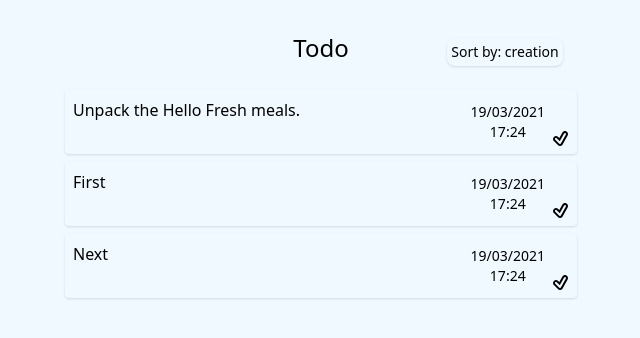
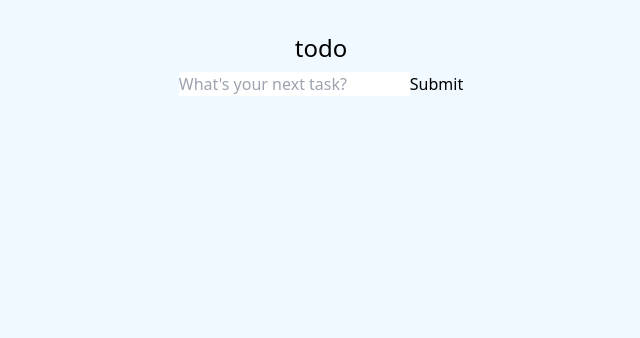
Before and after one commit to CharlesEkkel/my-todo, a React (Vite) app: page / in a window 1280 px wide. Shown: the top 338 px of the page, without its empty margins (319-959 px from the left). Built offline with nearby package versions, Linux system fonts and the light colour scheme.

Commit message:
feat: start using new style

```diff
--- a/package.json
+++ b/package.json
@@ -13,6 +13,7 @@
     "@headlessui/react": "^1.7.15",
     "react": "^18.2.0",
     "react-dom": "^18.2.0",
+    "react-hook-form": "^7.45.2",
     "react-icons": "^4.10.1"
   },
   "devDependencies": {
--- a/src/App.tsx
+++ b/src/App.tsx
@@ -1,15 +1,12 @@
-import { Fragment, useState } from "react";
+import { useState } from "react";
 import "./App.css";
-import { Task, TaskInfo, basicTask } from "./components/Task";
-import { Listbox } from "@headlessui/react";
+import { Task, TaskInfo } from "./components/Task";
+import { NewTask } from "./components/NewTask";
 
 function App() {
-  const [tasks, setTasks] = useState([
-    basicTask(1),
-    basicTask(2, "First"),
-    basicTask(3, "Next"),
-  ]);
-  const [sortMethod, setSortMethod] = useState("creation");
+  const [tasks, setTasks] = useState<TaskInfo[]>([]);
+
+  const addTask = (newTask: TaskInfo) => setTasks([...tasks, newTask]);
 
   const removeTask = (task: TaskInfo) =>
     setTasks(tasks.filter((x) => x.id !== task.id));
@@ -17,29 +14,16 @@ function App() {
   const setTask = (task: TaskInfo) =>
     setTasks(tasks.map((x) => (x.id == task.id ? task : x)));
 
-  const setSort = (newMethod: SortingMethod) => {
-    setSortMethod(newMethod);
-
-    if (newMethod === "creation")
-      setTasks([...tasks].sort((a, b) => (a.id > b.id ? 1 : -1)));
-    else if (newMethod === "alphabetical")
-      setTasks(
-        [...tasks].sort((a, b) => (a.description > b.description ? 1 : -1))
-      );
-  };
-
   return (
     <main className="flex flex-col gap-2 mx-auto max-w-lg">
-      <div className="flex flex-row justify-between items-baseline mb-4 w-full">
-        <span className="w-36" />
-        <h1 className="text-2xl">Todo</h1>
-        <SortSelector value={sortMethod} setSortingMethod={setSort} />
-      </div>
+      <h1 className="text-2xl">todo</h1>
+      <NewTask createTask={addTask} />
       {tasks.map((task) => (
         <Task
           key={task.id}
           info={task}
           onClickDone={() => removeTask(task)}
+          onClickDelete={() => removeTask(task)}
           setTask={setTask}
         />
       ))}
@@ -48,39 +32,3 @@ function App() {
 }
 
 export default App;
-
-type SortingMethod = "creation" | "alphabetical";
-
-interface SortSelectorProps {
-  value: string;
-  setSortingMethod: (method: SortingMethod) => void;
-}
-
-const SortSelector = (props: SortSelectorProps) => (
-  <Listbox value={props.value} onChange={props.setSortingMethod}>
-    <div className="relative w-36">
-      <Listbox.Button className="p-1 text-sm rounded-lg shadow transition-shadow hover:shadow-md active:shadow-none bg-button">
-        Sort by: {props.value}
-      </Listbox.Button>
-      <Listbox.Options className="absolute z-10 mt-1 w-full rounded shadow transition ease-in-out bg-button max-h-sm">
-        {["creation", "alphabetical"].map((method) => (
-          <Listbox.Option key={method} value={method} as={Fragment}>
-            {({ active, selected }) => (
-              <li
-                className={`z-20 w-full ${
-                  active
-                    ? "bg-active"
-                    : selected
-                    ? "bg-slate-500"
-                    : "bg-current"
-                } rounded`}
-              >
-                {method}
-              </li>
-            )}
-          </Listbox.Option>
-        ))}
-      </Listbox.Options>
-    </div>
-  </Listbox>
-);
--- /dev/null
+++ b/src/components/NewTask.tsx
@@ -0,0 +1,45 @@
+import { useState } from "react";
+import { TaskInfo } from "./Task";
+import { useForm, SubmitHandler } from "react-hook-form";
+
+type NewTaskProps = {
+  createTask: (t: TaskInfo) => void;
+};
+
+type Inputs = {
+  taskDesc: string;
+};
+
+export const NewTask = ({ createTask }: NewTaskProps) => {
+  const {
+    register,
+    handleSubmit,
+    formState: { errors },
+  } = useForm<Inputs>();
+  const [nextId, setNextId] = useState(0);
+
+  const handleNewTask: SubmitHandler<Inputs> = (data) => {
+    createTask({
+      id: nextId,
+      description: data.taskDesc,
+    });
+
+    setNextId(nextId + 1);
+  };
+
+  return (
+    <form onSubmit={handleSubmit(handleNewTask)}>
+      <label className="sr-only" htmlFor="taskDesc">
+        Task Description:
+      </label>
+      <input
+        type="text"
+        id="taskDesc"
+        placeholder="What's your next task?"
+        {...register("taskDesc", { required: true })}
+      />
+      {errors.taskDesc && <span>Task description is required</span>}
+      <input type="submit" />
+    </form>
+  );
+};
--- a/src/components/Task.tsx
+++ b/src/components/Task.tsx
@@ -1,39 +1,34 @@
 import { useId } from "react";
-import { TiTickOutline } from "react-icons/ti";
+import { BsCircle, BsTrash, BsCheckCircleFill } from "react-icons/bs";
 
 interface TaskProps {
   onClickDone: () => void;
+  onClickDelete: () => void;
   setTask: (info: TaskInfo) => void;
   info: TaskInfo;
 }
 
-export const Task = ({ onClickDone, setTask, info }: TaskProps) => {
+export const Task = (props: TaskProps) => {
   const taskId = useId();
 
   return (
-    <div className="flex relative flex-row items-center p-2 w-full rounded shadow bg-card">
+    <div className="flex flex-row gap-2 items-center p-2 w-full rounded shadow justify-baseline bg-card">
+      <button className="w-5 h-5" onClick={props.onClickDone}>
+        <BsCircle aria-hidden className="w-full h-full stroke-0" />
+        <span className="sr-only">Mark as completed</span>
+      </button>
       <label htmlFor={taskId} className="sr-only">
         Task Description:
       </label>
-      <textarea
+      <p
         id={taskId}
         className="flex-1 mr-4 text-left bg-transparent resize-none"
-        value={info.description}
-        onChange={(e) => setTask({ ...info, description: e.target.value })}
-      />
-      <div className="flex flex-col mr-6 text-sm">
-        <span className="sr-only">Due Date:</span>
-        <p>{info.date}</p>
-        <span className="sr-only">Due Time:</span>
-        <p>{info.time}</p>
-      </div>
-      <button
-        className="absolute right-1 bottom-1 w-6 h-6"
-        onClick={onClickDone}
-        title="Mark as completed"
       >
-        <TiTickOutline aria-hidden className="w-full h-full stroke-0" />
-        <span className="sr-only">Mark as completed</span>
+        {props.info.description}
+      </p>
+      <button className="w-5 h-5" onClick={props.onClickDelete}>
+        <BsTrash aria-hidden className="w-full h-full stroke-0" />
+        <span className="sr-only">Delete Task</span>
       </button>
     </div>
   );
@@ -42,13 +37,4 @@ export const Task = ({ onClickDone, setTask, info }: TaskProps) => {
 export interface TaskInfo {
   id: number;
   description: string;
-  date: string;
-  time: string;
 }
-
-export const basicTask = (id: number, desc?: string): TaskInfo => ({
-  id: id,
-  description: desc ?? "Unpack the Hello Fresh meals.",
-  date: "19/03/2021",
-  time: "17:24",
-});
```
Also changed, not shown: 1 other file (tests, documents, lock files or other folders).
